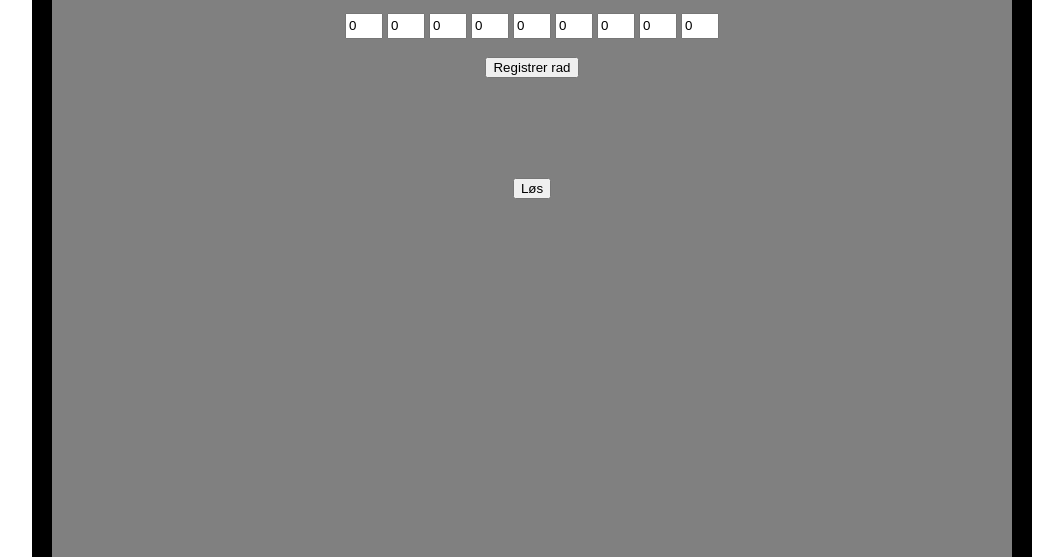
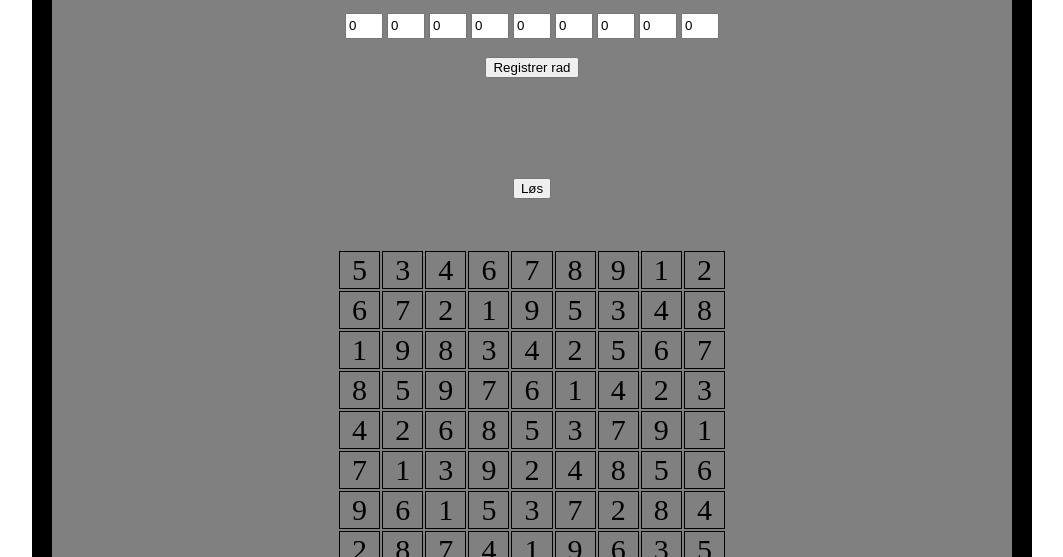
Before and after one commit to petmik1/-sudoku, a plain HTML site: page index.html in a window 1280 px wide. Both pictures are taken after a click on the button "Løs". Shown: the part 243-800 px from the top of the page, without its empty margins (108-1171 px from the left). Drawn offline with Linux system fonts and the light colour scheme.

Commit message:
Co-authored-by: Thunder-Lion <leondammann01@gmail.com> Co-authored-by: sunniva2001 <sunniva.alvern@hotmail.no> Co-authored-by: emithun@iskole.no <emithun@iskole.no>

```diff
--- a/index.html
+++ b/index.html
@@ -44,7 +44,11 @@
           </table>
         </center>
 
-        <button onclick="løstSudoku()">Løs</button>
+        <button id="los" type="button">Løs</button>
+
+        <center>
+          <div id="res"></div>
+        </center>
       </main>
     </div>
   </body>
--- a/script.js
+++ b/script.js
@@ -1,5 +1,7 @@
 var tblTall = document.getElementById("tblTall");
 var regRad = document.getElementById("regRad");
+var los = document.getElementById("los");
+var res = document.getElementById("res");
 
 var inpTall1 = document.getElementById("inpTall1");
 var inpTall2 = document.getElementById("inpTall2");
@@ -42,7 +44,7 @@ class Rad {
   }
 }
 
-var tall = [];
+var tall = []; // Global
 //lage en class for rad, en for kolonne og en for rute, og så lage en class for sudoku som bruker disse
 
 function visTall() {
@@ -91,11 +93,14 @@ regRad.onsubmit = function (evt) {
     visTall();
   }
 };
-console.log(Rad);
 
 var ikkeMulige = {};
 
-function sudokuLøser(sudoku) {
+los.onclick = function (sudoku) {
+  var ikkeMulige = {},
+    umuligeTall,
+    tommeFelt = 81;
+
   //test
   var sudoku = [
     [5, 3, 0, 0, 7, 0, 0, 0, 0],
@@ -109,6 +114,8 @@ function sudokuLøser(sudoku) {
     [0, 0, 0, 0, 8, 0, 0, 7, 9],
   ];
 
+  while (tommeFelt > 0) {
+    tommeFelt = 0;
     for (var vert = 0; vert < sudoku.length; vert++) {
       for (var hori = 0; hori < sudoku.length; hori++) {
         //dobbel for-løkke som traverserer hele sudoku-arrayet
@@ -142,20 +149,31 @@ function sudokuLøser(sudoku) {
               }
             }
           }
-        console.log(ikkeMulige);
+          umuligeTall = Object.keys(ikkeMulige); //gjør om til array
+          if (umuligeTall.length === 8) {
+            //finner de rutene med bare én mulighet
+            for (var i = 1; i < 10; i++) {
+              if (umuligeTall.indexOf(i.toString()) < 0) {
+                //indexOf returnerer -1 om tallet ikke finnes - sjekker altså om tallet finnes
+                sudoku[vert][hori] = i;
               }
             }
+          } else {
+            tommeFelt++;
           }
+        } //slutt stor if-løkke
+      } //slutt for-løkke (hori)
+    } //slutt for-løkke (vert)
+  } //slutt while-loop
+  var result = "<table>";
+  for (var i = 0; i < sudoku.length; i++) {
+    result += "<tr>";
+    for (var j = 0; j < sudoku[i].length; j++) {
+      result += "<td>" + sudoku[i][j] + "</td>";
     }
+    result += "</tr>";
+  }
+  result += "</table>";
 
-sudokuLøser();
-
-function løstSudoku() {
-  // console.log(tall[1][2]);
-  for (var i = 0; i < 9; i++) {
-    for (var j = 0; j < 9; j++) {
-      console.log(tall[i][j]);
-    }
-  }
-}
-//https://www.youtube.com/watch?v=kjPuNsu8nGs
+  res.innerHTML = result;
+};
--- a/style.css
+++ b/style.css
@@ -32,53 +32,10 @@ input:hover {
 table {
   text-align: center;
   margin: 50px;
-  font-size: 40px;
-  width: 490px;
+  font-size: 30px;
+  width: 390px;
 }
 
 td {
   border: 1px solid black;
 }
-
-/* #iPad {
-  width: 960px;
-  height: 1280px;
-  border: solid black 80px;
-  border-left: solid black 20px;
-  border-right: solid black 20px;
-  border-radius: 40px;
-  background-color: grey;
-  margin: auto;
-}
-
-#iPadknapp {
-  position: relative;
-  left: 455px;
-  top: 1295px;
-}
-
-main {
-  text-align: center;
-}
-
-.table {
-  margin: 0 auto;
-  position: relative;
-  top: 700px;
-}
-
-td {
-  width: 50px;
-  height: 50px;
-  align-items: center;
-}
-
-.inptbl {
-  align: center;
-}
-
-#btn {
-  position: relative;
-  top: 500px;
-  left: auto;
-} */
```
Lines whose indentation alone changed are shown as unchanged.
